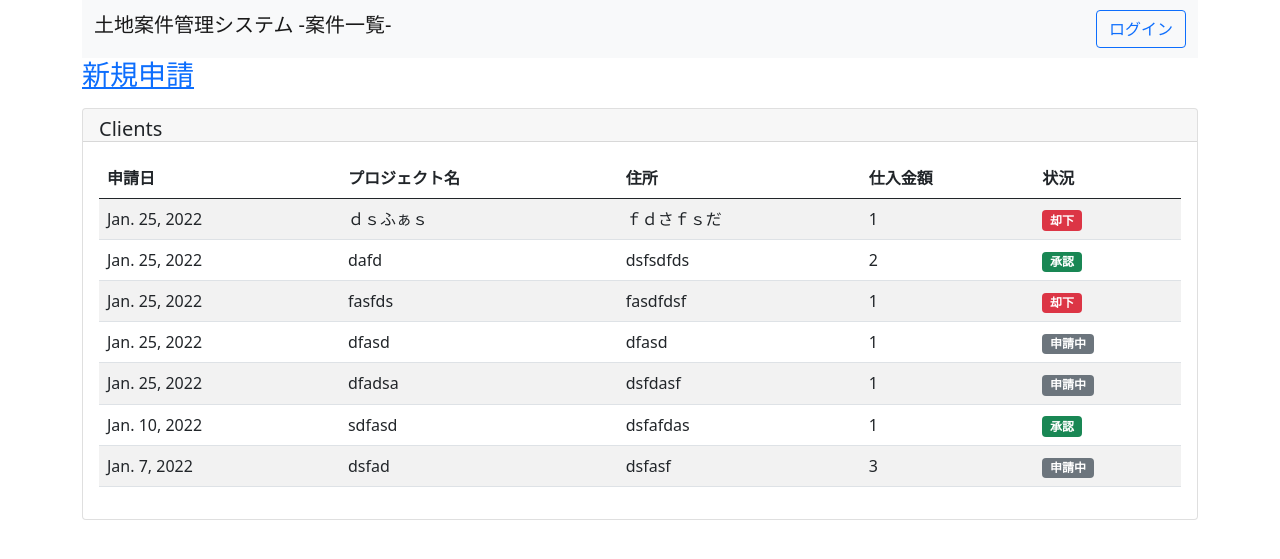
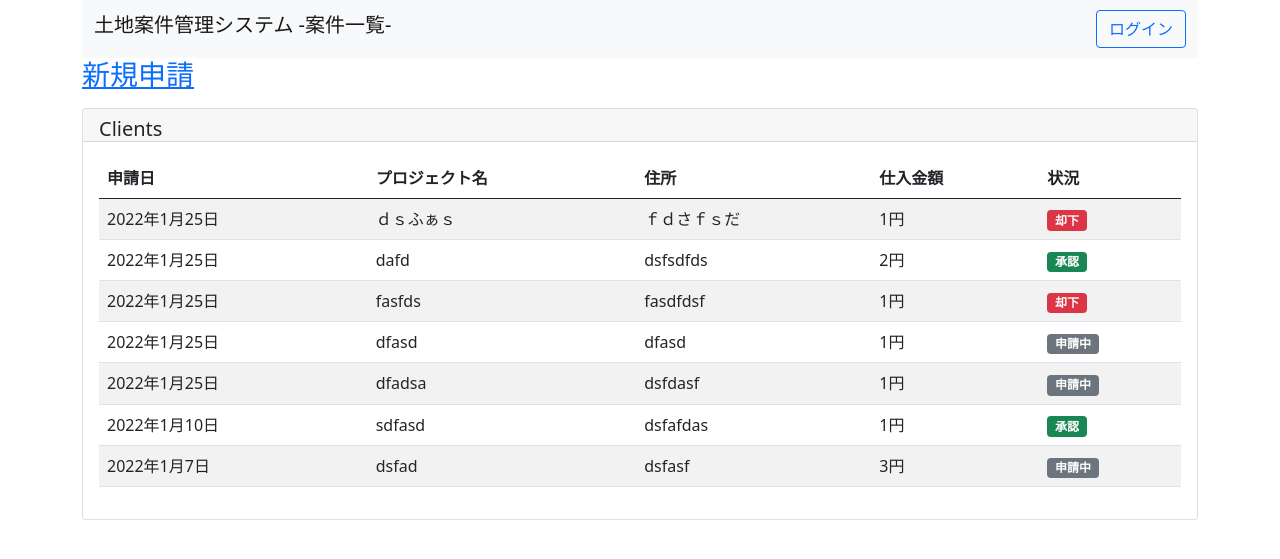
Before and after one commit to ryotaohashi-codor/bayster, a Django app: page /land/ in a window 1280 px wide. Shown: the top 559 px of the page. Run offline with Django 3.2, Linux system fonts and the light colour scheme; data comes from the database, SQL or seed files in the repository.

Commit message:
date fileter

```diff
--- a/bayster/land/templates/land/land_list.html
+++ b/bayster/land/templates/land/land_list.html
@@ -38,10 +38,10 @@
                 <tbody>
                   {% for item in object_list %}
                   <tr>
-                    <td>{{item.applied_date}}</td>
+                    <td>{{item.applied_date|date:"Y年n月j日"}}</td>
                     <td>{{item.title}}</td>
                     <td>{{item.address}}</td>
-                    <td>{{item.purchase_price}}</td>
+                    <td>{{item.purchase_price}}円</td>
                     <td>
                       {% if item.status == 0 %}
                       <span class="badge bg-secondary">
```
